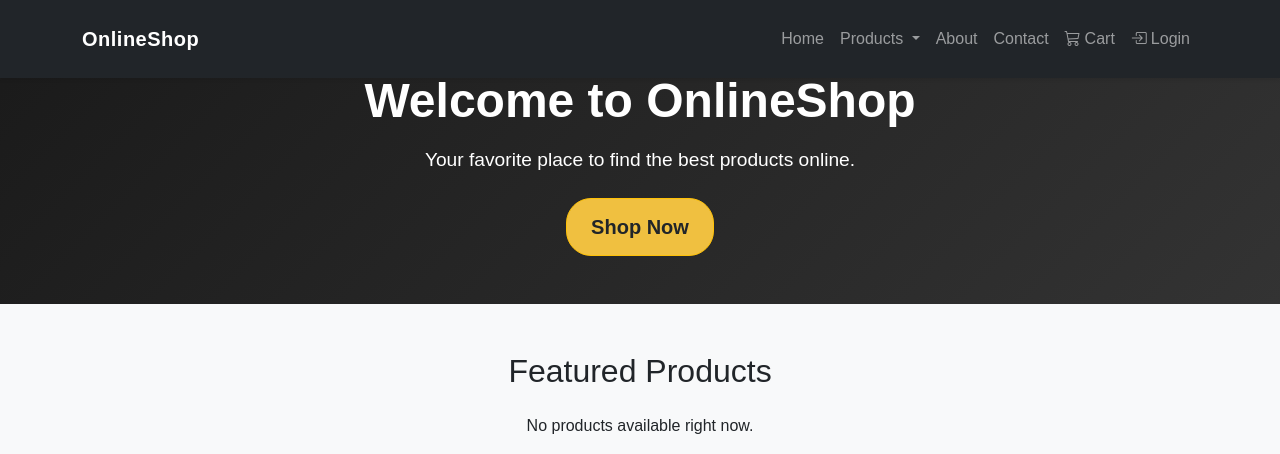
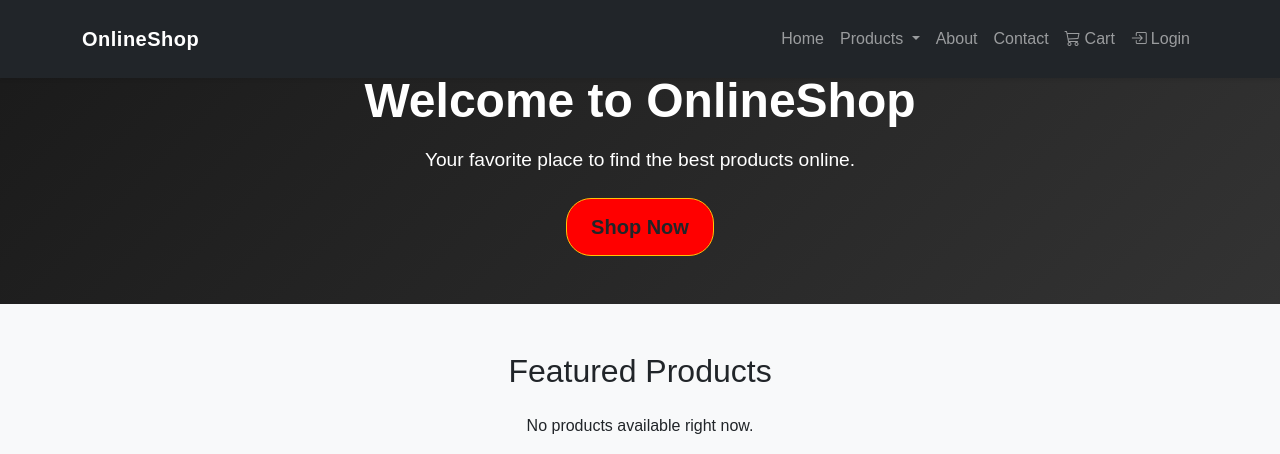
Before and after one commit to Zakjer/OnlineShop, a Django app: template shop/templates/homepage.html in a window 1280 px wide. Shown: the top 454 px of the page. Run offline with Django 3.2, Linux system fonts and the light colour scheme; the template is opened without the code that fills it, so the values that code supplies are empty.

Commit message:
Changing button color to red

```diff
--- a/shop/static/shop/css/homepage.css
+++ b/shop/static/shop/css/homepage.css
@@ -49,7 +49,7 @@
 
 .btn {
   display: inline-block;
-  background-color: #f0c040;
+  background-color: red;
   color: #111;
   padding: 0.8rem 1.5rem;
   border-radius: 25px;
```
